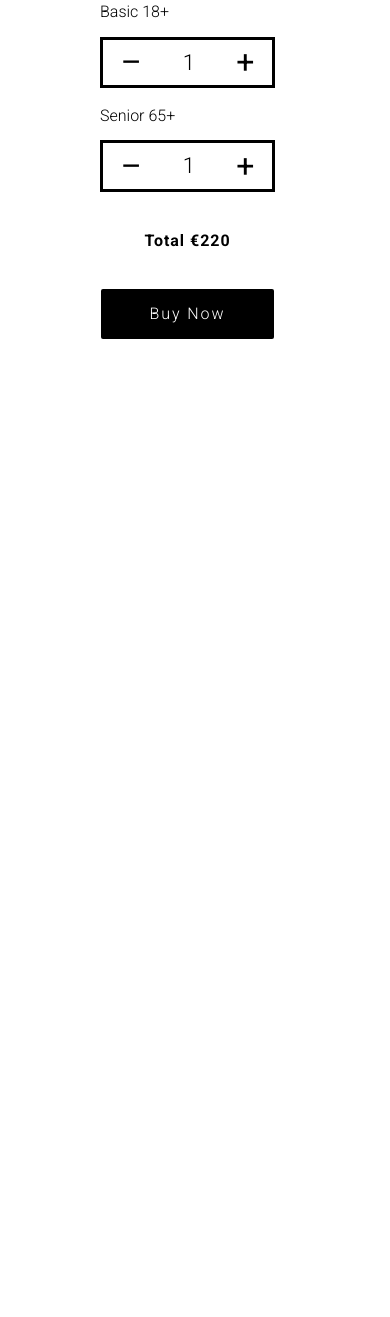
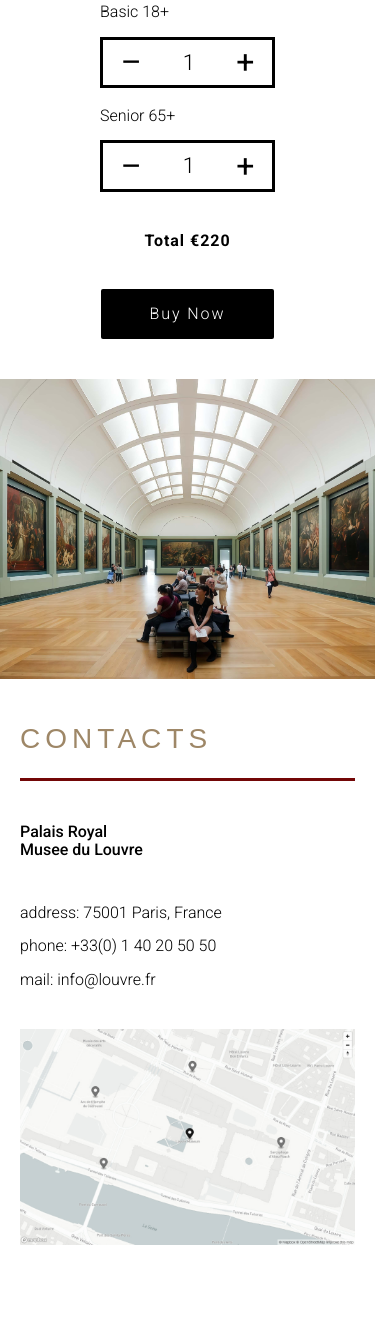
Before and after one commit to SerpentSveta/museum, a website: page src/index.html in a window 390 px wide. Shown: the part 4972-6289 px from the top of the page. Before the commit the page ends 5351 px from the top, so only its background shows below. Drawn offline with Linux system fonts and the light colour scheme; a web font is replaced by a local one.

Commit message:
feat: add media queries for 420px layout in Contacts section

```diff
--- a/src/index.html
+++ b/src/index.html
@@ -316,8 +316,8 @@
         </div>
       </div>
     </section>
-    <!-- <div class="parallax"></div> -->
-    <!-- <section class="contacts" id="contacts">
+    <div class="parallax"></div>
+    <section class="contacts" id="contacts">
       <div class="wrapper">
         <h2 class="contacts__title">Contacts</h2>
         <div class="contacts__wrapper">
@@ -333,7 +333,7 @@
           <div class="contacts__map"><img src="/assets/img/map.jpg" alt="Palais Royal Musee&nbsp;du&nbsp;Louvre"></div>
         </div>
       </div>
-    </section> -->
+    </section>
   </main>
   <!-- <footer class="footer">
     <div class="wrapper">
--- a/src/styles/layout/_contacts.scss
+++ b/src/styles/layout/_contacts.scss
@@ -7,6 +7,9 @@
   background-color: $color-background-light;
   &__title {
     @extend %title-light-background;
+    @media (max-width: 420px) {
+      margin-bottom: 64px;
+    }
   }
   &__wrapper {
     display: flex;
@@ -41,6 +44,9 @@
       margin-bottom: 44px;
       font-size: 20px;
     }
+    @media (max-width: 420px) {
+      font-size: 16px;
+    }
   }
   &__info-text {
     display: flex;
@@ -57,10 +63,10 @@
     font-size: 22px;
     color: $color-text-dark;
     &:not(:first-child) {
-  @include hover {
-    color: $color-link-hover;
-  }
-}
+      @include hover {
+        color: $color-link-hover;
+      }
+    }
     &:not(:first-child):active {
       color: $color-link-active;
     }
@@ -70,6 +76,9 @@
     @media (max-width: 1000px) {
       font-size: 18px;
     }
+    @media (max-width: 420px) {
+      font-size: 16px;
+    }
   }
   &__map {
     @media (max-width: 1000px) {
```
Also changed, not shown: src/css/main.css, 1 other file.
